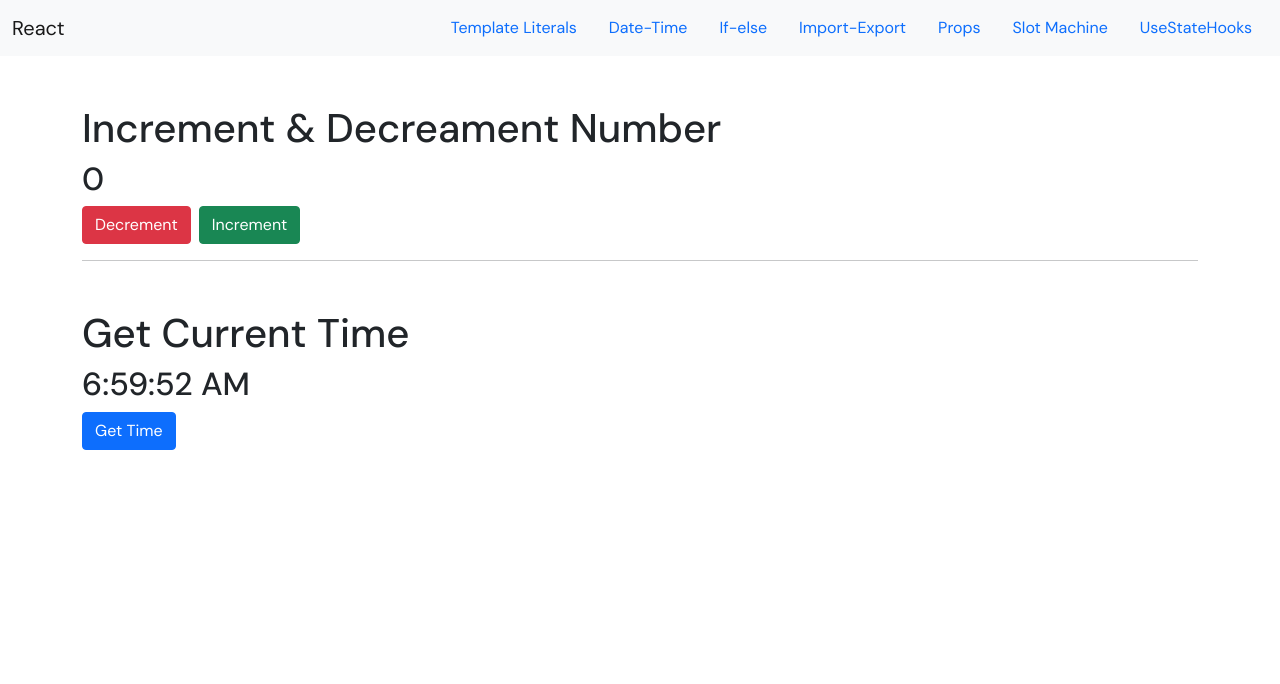
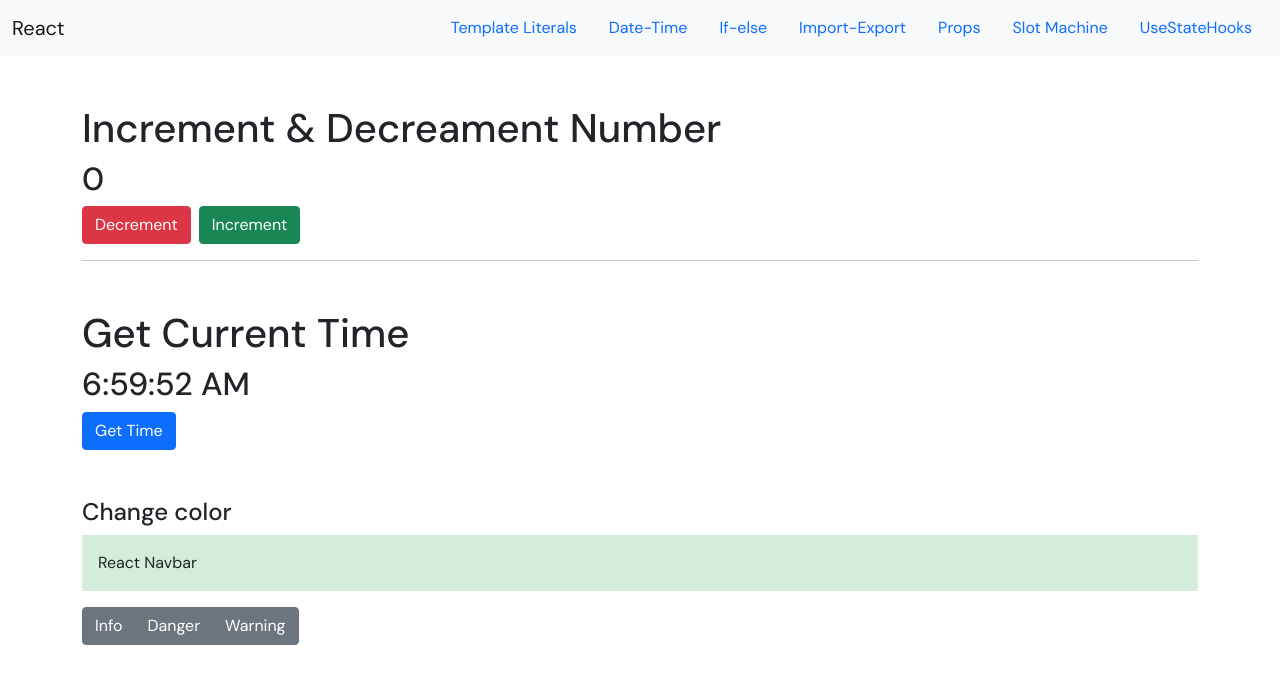
Before and after one commit to shraddha6029/Startup-React, a React (Create React App) app: page /components/use-state in a window 1280 px wide. Shown: the top 684 px of the page. Built offline with nearby package versions, Linux system fonts and the light colour scheme.

Commit message:
useState color  change

```diff
--- /dev/null
+++ b/src/components/ExampleColorChange.js
@@ -0,0 +1,41 @@
+import react, { useState } from "react";
+
+import { Button, ButtonGroup } from "reactstrap";
+
+const ExampleColorChange = () => {
+  const green = "#d4edda";
+  const [bgColor, setbgColor] = useState(green);
+
+  const GetbgColor = () => {
+    const purple = "#cce5ff";
+    setbgColor(purple);
+  };
+
+  const GetbgColor2 = () => {
+    const red = "#f8d7da";
+    setbgColor(red);
+  };
+
+  const GetbgColor3 = () => {
+    const yellow = "#fff3cd";
+    setbgColor(yellow);
+  };
+
+  return (
+    <>
+      <h4 className="mt-5">Change color</h4>
+
+      <div style={{ background: bgColor }} className="p-3">
+        React Navbar
+      </div>
+
+      <ButtonGroup className="mt-3 ">
+        <Button onClick={GetbgColor}>Info</Button>
+        <Button onClick={GetbgColor2}>Danger</Button>
+        <Button onClick={GetbgColor3}>Warning</Button>
+      </ButtonGroup>
+    </>
+  );
+};
+
+export default ExampleColorChange;
--- a/src/components/UseStateHooks.js
+++ b/src/components/UseStateHooks.js
@@ -1,5 +1,7 @@
 import react, { useState } from "react";
 import { Button, Container } from "reactstrap";
+
+import ExampleColorChange from "./ExampleColorChange";
 
 const UseStateHooks = () => {
   const [count, setCount] = useState(0);
@@ -23,7 +25,7 @@ const UseStateHooks = () => {
   };
 
   return (
-    <Container className="mt-5">
+    <Container className="my-5">
       <h1>Increment & Decreament Number</h1>
       <h2>{count}</h2>
 
@@ -40,6 +42,9 @@ const UseStateHooks = () => {
       <Button color="primary" onClick={GetCurrentTime}>
         Get Time
       </Button>
+
+      {/* color change */}
+      <ExampleColorChange />
     </Container>
   );
 };
```
